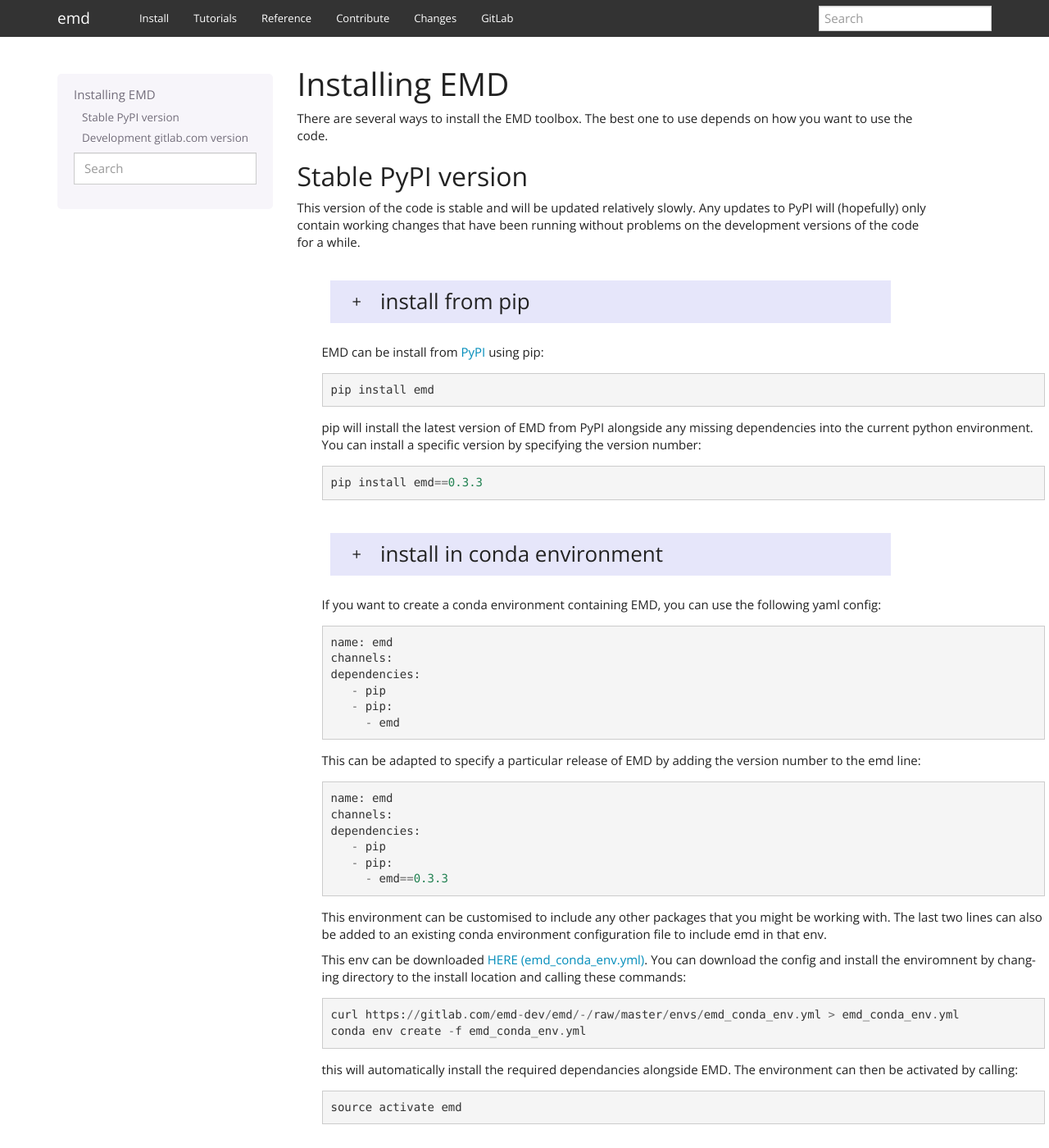
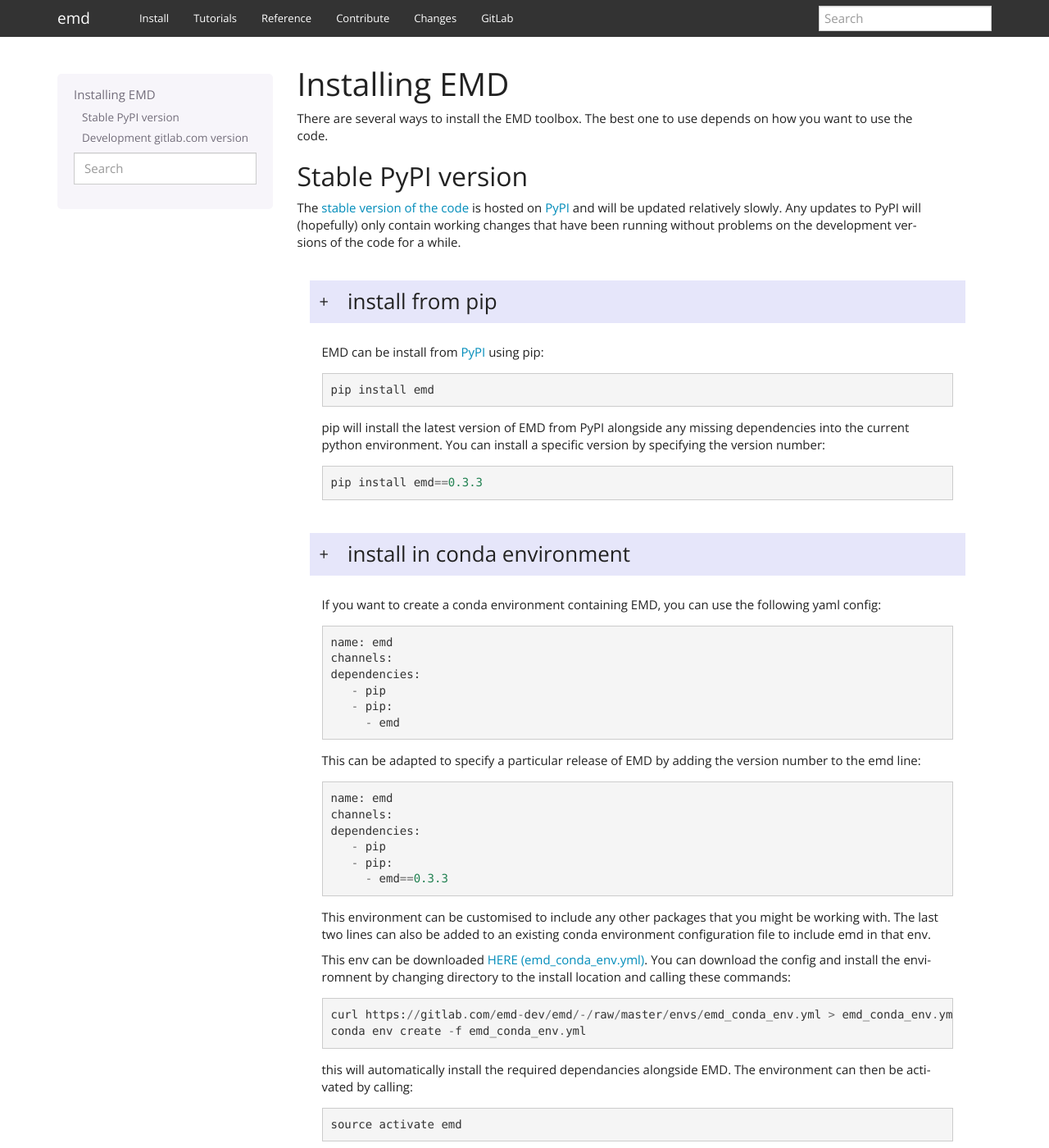
Before and after one commit to AJQuinn/emd-mirror, a Sphinx documentation site: the page built from doc/source/install.rst, in a window 1280 px wide and 1400 px high. Shown: the whole window at 82% size. Built offline with Sphinx 7.4.7, drawn with Linux system fonts in a browser that asks for light colours; the version number could not be read and is left out; some of the changed text lies outside the part shown.

Commit message:
More tweaks to install and contribute

```diff
--- a/doc/source/_static/css/emd_custom.css
+++ b/doc/source/_static/css/emd_custom.css
@@ -18,14 +18,14 @@
     display: flex;
     clear: both;
     background: #E6E6FA;
-    width: 60%;
     float: left;
-    margin: 25px;
+    margin-top: 25px;
+    margin-bottom: 25px;
+    padding: 0px;
 }
 
 .installbody {
     float: left;
-    width: 80%;
 }
 
 .toggle .header:before{
--- a/doc/source/install.rst
+++ b/doc/source/install.rst
@@ -8,17 +8,17 @@ on how you want to use the code.
 Stable PyPI version
 *******************
 
-This version of the code is stable and will be updated relatively slowly. Any updates to PyPI will (hopefully) only contain working changes that have been running without problems on the development versions of the code for a while.
+The `stable version of the code <https://pypi.org/project/emd/>`_ is hosted on `PyPI <https://pypi.org>`_ and will be updated relatively slowly. Any updates to PyPI will (hopefully) only contain working changes that have been running without problems on the development versions of the code for a while.
 
-.. container:: toggle
+.. container:: toggle body
 
-    .. container:: header
+    .. container:: header body
 
         .. raw:: html
 
             <h3 class='installbar'>install from pip</h3>
 
-    .. container:: installbody
+    .. container:: installbody body
 
         EMD can be install from `PyPI <https://pypi.org/project/emd/>`_ using pip::
 
```
Also changed, not shown: other parts of doc/source/install.rst (+18 -17 lines), doc/source/contribute.rst (+6 -6 lines).
